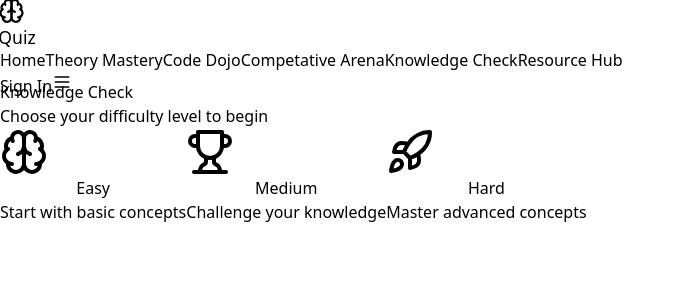
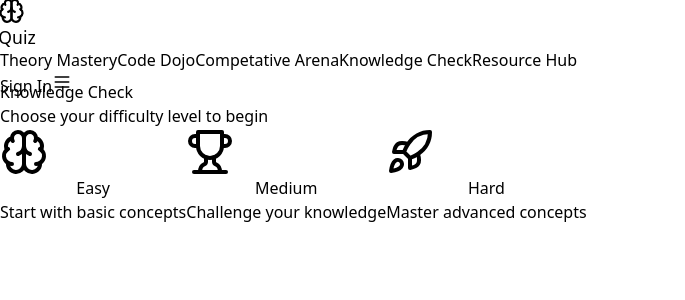
Before and after one commit to Amaanx6/Edu-Play, a React (Vite) app in the folder Frontend/: page /kc in a window 1280 px wide. Shown: the top 300 px of the page, without its empty margins (0-685 px from the left). Built offline with nearby package versions, Linux system fonts and the light colour scheme.

Commit message:
Fix Navbar Appearance

```diff
--- a/Frontend/src/components/Navbar.tsx
+++ b/Frontend/src/components/Navbar.tsx
@@ -80,7 +80,7 @@ export const Navbar = ({ title, icon: Icon }: NavProps) => {
   return (
     <motion.nav
       style={{ height: navbarHeight, opacity: navbarOpacity }}
-      className="sticky top-0 z-50 bg-white/80 dark:bg-gray-900/80 backdrop-blur-md shadow-sm rounded-xl"
+      className="sticky top-0 z-50 bg-white/80 dark:bg-gray-900/80 backdrop-blur-md shadow-sm" // Removed rounded-xl
     >
       <div className="max-w-7xl mx-auto px-4 sm:px-6 lg:px-8">
         <div className="flex items-center justify-between h-16">
@@ -107,14 +107,6 @@ export const Navbar = ({ title, icon: Icon }: NavProps) => {
           {/* Desktop Navigation */}
           <div className="hidden md:block">
             <div className="ml-10 flex items-baseline space-x-4">
-              <motion.button
-                onClick={() => handleNavigation('/')}
-                className="relative px-3 py-2 rounded-md text-sm font-medium text-gray-700 dark:text-gray-300 transition-colors duration-200 hover:text-blue-600 dark:hover:text-blue-400"
-                whileHover={{ scale: 1.05 }}
-              >
-                Home
-              </motion.button>
-
               <motion.button
                 onClick={() => handleNavigation('/content')}
                 className="relative px-3 py-2 rounded-md text-sm font-medium text-gray-700 dark:text-gray-300 transition-colors duration-200 hover:text-blue-600 dark:hover:text-blue-400"
@@ -154,14 +146,6 @@ export const Navbar = ({ title, icon: Icon }: NavProps) => {
               >
                 Resource Hub
               </motion.button>
-
-              {/* <motion.button
-                onClick={() => handleNavigation('/edu')}
-                className="relative px-3 py-2 rounded-md text-sm font-medium text-gray-700 dark:text-gray-300 transition-colors duration-200 hover:text-blue-600 dark:hover:text-blue-400"
-                whileHover={{ scale: 1.05 }}
-              >
-                Contact
-              </motion.button> */}
             </div>
           </div>
 
@@ -204,51 +188,43 @@ export const Navbar = ({ title, icon: Icon }: NavProps) => {
           >
             <div className="flex flex-col space-y-2">
               <motion.button
-                onClick={() => handleNavigation('/')}
+                onClick={() => handleNavigation('/content')}
                 className="block px-3 py-2 rounded-md text-sm font-medium text-gray-700 dark:text-gray-300 hover:bg-gray-100 dark:hover:bg-gray-800 transition-colors duration-200"
                 whileHover={{ scale: 1.05 }}
               >
-                Home
+                Theory Mastery
               </motion.button>
 
               <motion.button
-                onClick={() => handleNavigation('/tracker')}
+                onClick={() => handleNavigation('/Code')}
                 className="block px-3 py-2 rounded-md text-sm font-medium text-gray-700 dark:text-gray-300 hover:bg-gray-100 dark:hover:bg-gray-800 transition-colors duration-200"
                 whileHover={{ scale: 1.05 }}
               >
-                MoodSphere
+                Code Dojo
               </motion.button>
 
               <motion.button
-                onClick={() => handleNavigation('/journaling')}
+                onClick={() => handleNavigation('/cp')}
                 className="block px-3 py-2 rounded-md text-sm font-medium text-gray-700 dark:text-gray-300 hover:bg-gray-100 dark:hover:bg-gray-800 transition-colors duration-200"
                 whileHover={{ scale: 1.05 }}
               >
-                Journaling
+                Competative Arena
               </motion.button>
 
               <motion.button
-                onClick={() => handleNavigation('/DNA')}
+                onClick={() => handleNavigation('/kc')}
                 className="block px-3 py-2 rounded-md text-sm font-medium text-gray-700 dark:text-gray-300 hover:bg-gray-100 dark:hover:bg-gray-800 transition-colors duration-200"
                 whileHover={{ scale: 1.05 }}
               >
-                DNA
+                Knowledge Check
               </motion.button>
 
               <motion.button
-                onClick={() => handleNavigation('/chatbot')}
+                onClick={() => handleNavigation('/rh')}
                 className="block px-3 py-2 rounded-md text-sm font-medium text-gray-700 dark:text-gray-300 hover:bg-gray-100 dark:hover:bg-gray-800 transition-colors duration-200"
                 whileHover={{ scale: 1.05 }}
               >
-                ChatBot
-              </motion.button>
-
-              <motion.button
-                onClick={() => handleNavigation('/contact')}
-                className="block px-3 py-2 rounded-md text-sm font-medium text-gray-700 dark:text-gray-300 hover:bg-gray-100 dark:hover:bg-gray-800 transition-colors duration-200"
-                whileHover={{ scale: 1.05 }}
-              >
-                Contact
+                Resource Hub
               </motion.button>
             </div>
           </motion.div>
```
